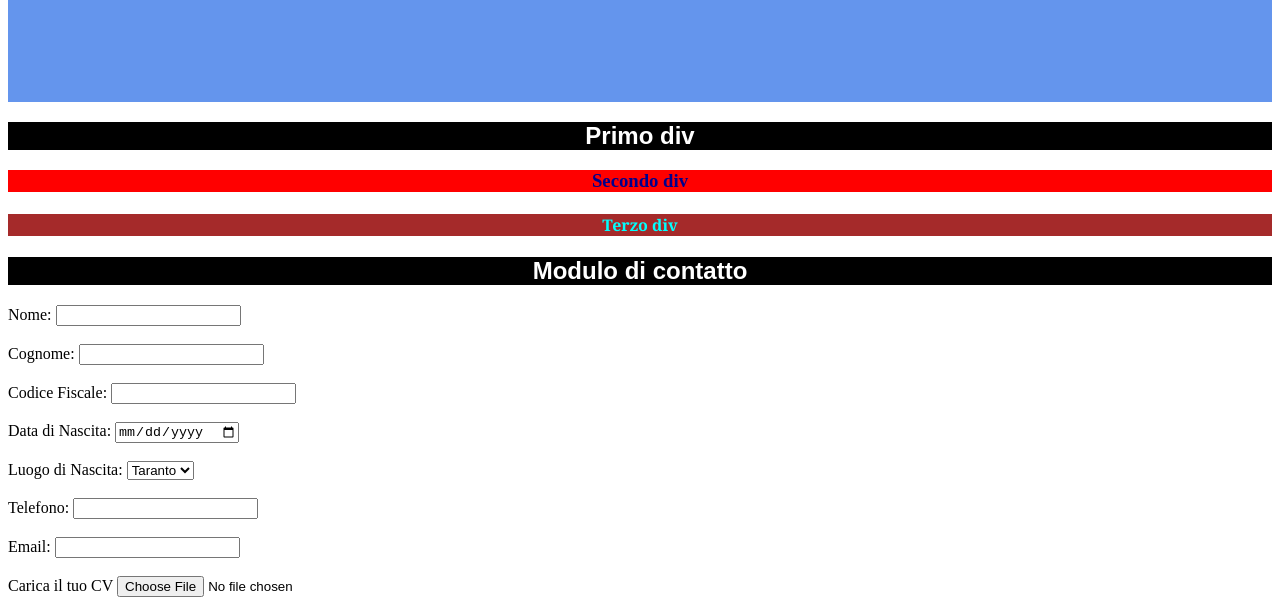
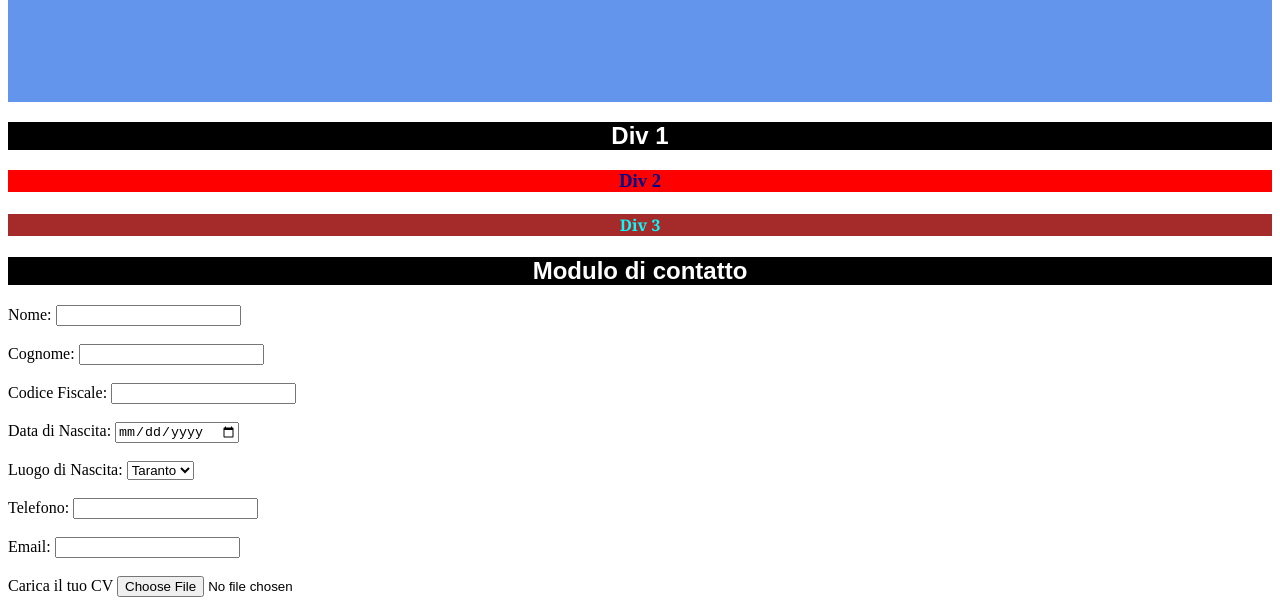
Before and after one commit to Glowppy/testing, a plain HTML site: page index.html in a window 1280 px wide. Shown: the part 119-731 px from the top of the page. Drawn offline with Linux system fonts and the light colour scheme.

Commit message:
modifiche

```diff
--- a/index.html
+++ b/index.html
@@ -36,13 +36,13 @@
         </header>
         <section>
             <div>
-                <h2>Primo div</h2>
+                <h2>Div 1</h2>
             </div>
             <div>
-                <h3>Secondo div</h3>
+                <h3>Div 2</h3>
             </div>
             <div>
-                <h4>Terzo div</h4>
+                <h4>Div 3</h4>
             </div>
             <div>
                 <h2>Modulo di contatto</h2>
```
